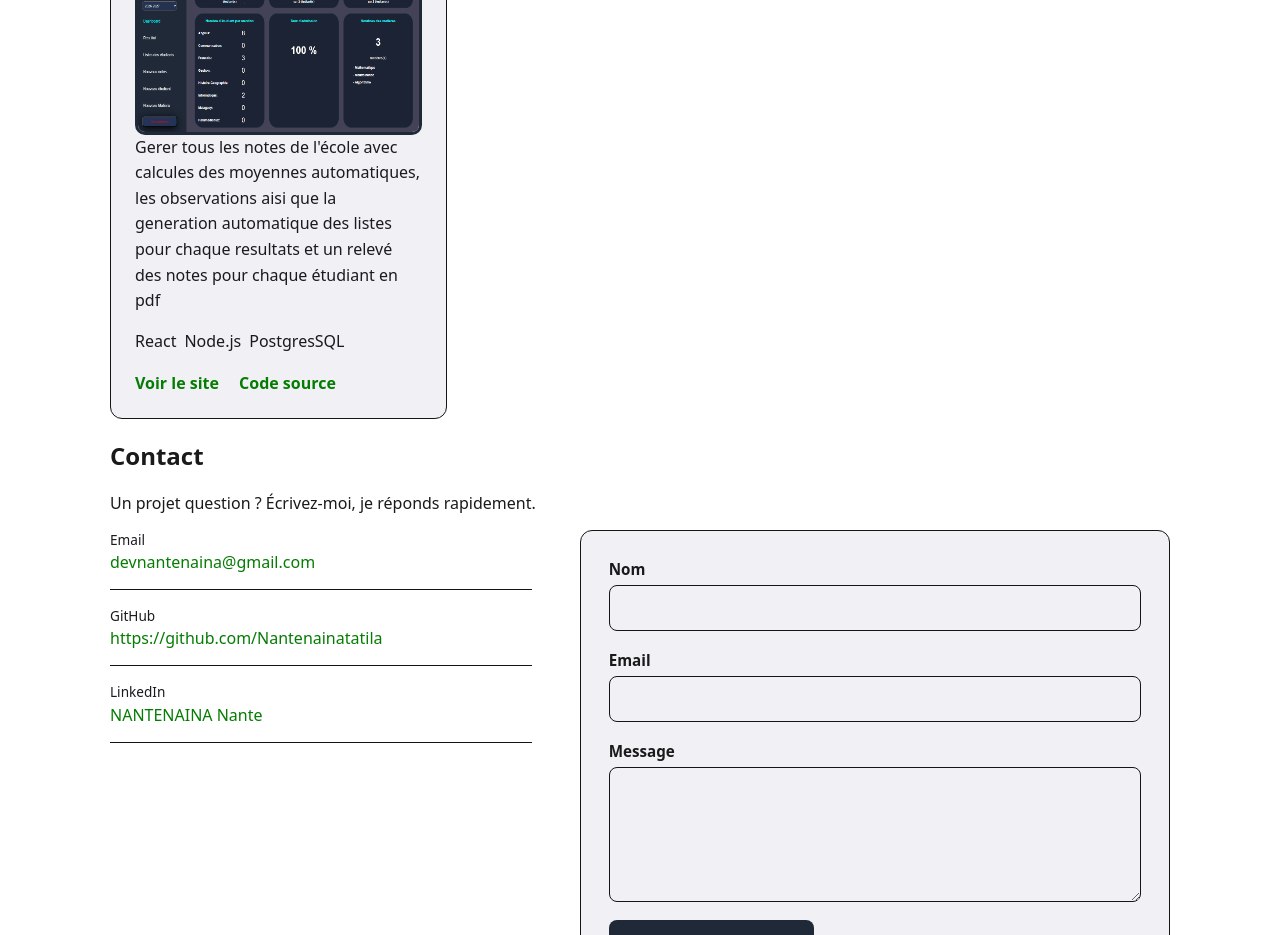
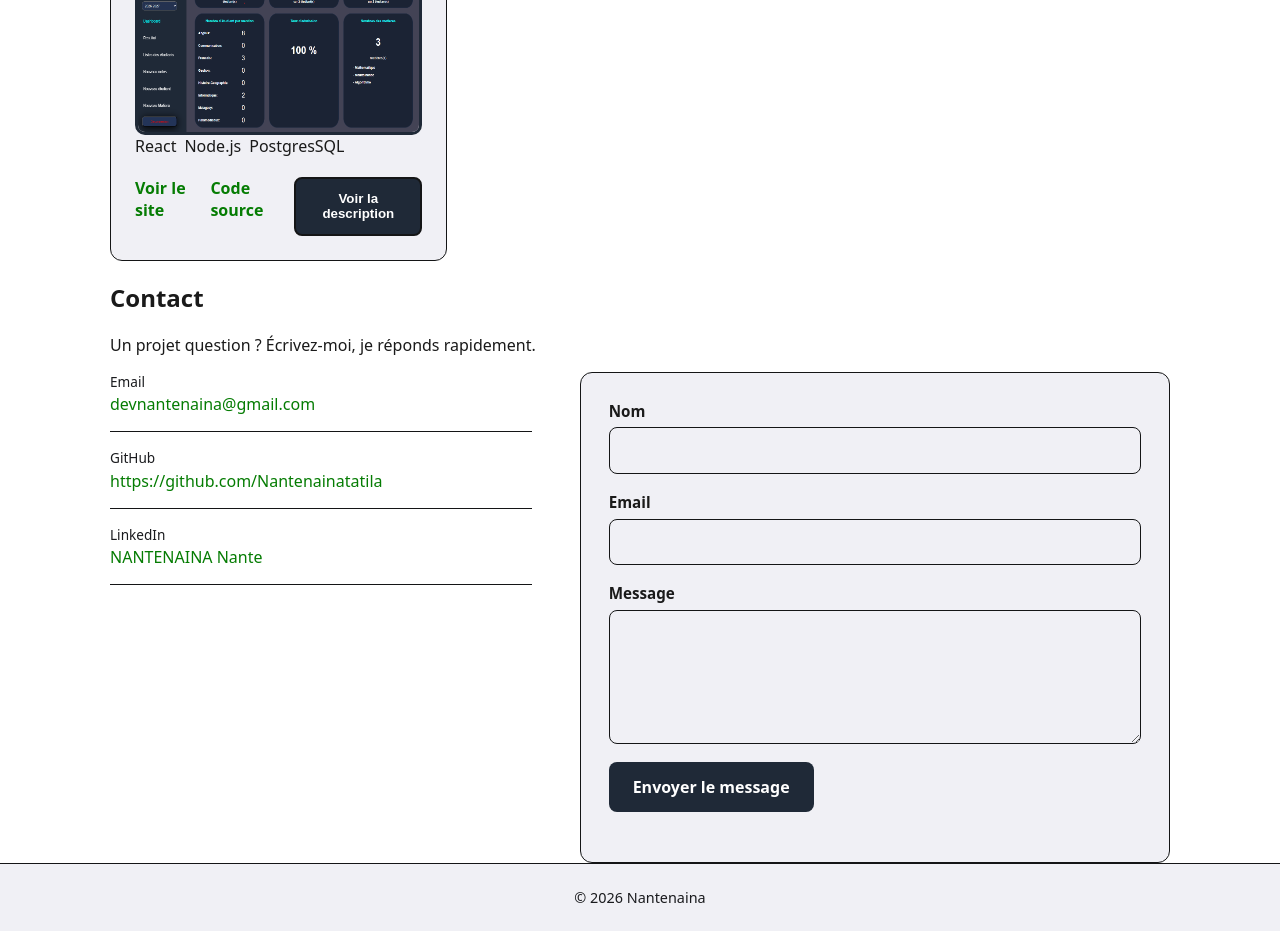
Before and after one commit to Nantenainatatila/NANTENAINA_PORTFOLIO, a React (Vite) app: page / in a window 1280 px wide. Shown: the part 1560-2495 px from the top of the page. Built offline with nearby package versions, Linux system fonts and the light colour scheme.

Commit message:
Sescription du changement

```diff
--- a/src/components/Projects.jsx
+++ b/src/components/Projects.jsx
@@ -1,7 +1,13 @@
 import "./Projects.css";
 import { projects } from "../data/projects";
+import { useState } from "react";
 
 export default function Projects() {
+  const [afficher, setAfficher] = useState(false);
+  const Afficher = () => {
+    setAfficher(!afficher);
+  };
+
   return (
     <section id="projects" className="section">
       <div className="container">
@@ -21,7 +27,7 @@ export default function Projects() {
                         alt=""
 
                 />
-              <p className="project__desc">{p.description}</p>
+
               <ul className="project__tech">
                 {p.tech.map((t) => (
                   <li key={t} className="tag">{t}</li>
@@ -39,7 +45,14 @@ export default function Projects() {
                     Code source
                   </a>
                 )}
+                {p.title && (
+                  <button onClick ={Afficher} target="_blank" rel="noreferrer" className="btn btn--outline">
+                    {afficher? "Masquer la description" : "Voir la description"}
+                  </button>
+                )}
+
               </div>
+              {afficher? <p className="project__desc">{p.description} </p>: ""}
             </article>
           ))}
         </div>
--- a/src/data/projects.js
+++ b/src/data/projects.js
@@ -2,7 +2,7 @@
 export const projects = [
     {
       title: "Gestion des notes",
-      description: "Gerer tous les notes de l'école avec calcules des moyennes automatiques, les observations aisi que la generation automatique des listes pour chaque resultats et un relevé des notes pour chaque étudiant en pdf",
+      description: "Ce projet sert à gérer tous les notes de l'école avec calcules des moyennes automatiques, les observations aisi que la generation automatique des listes pour chaque resultats et un relevé des notes pour chaque étudiant en pdf",
       tech: ["React", "Node.js", "PostgresSQL"],
       link: "https://github.com/Nantenainatatila/gestion_ecole"
     },
```
